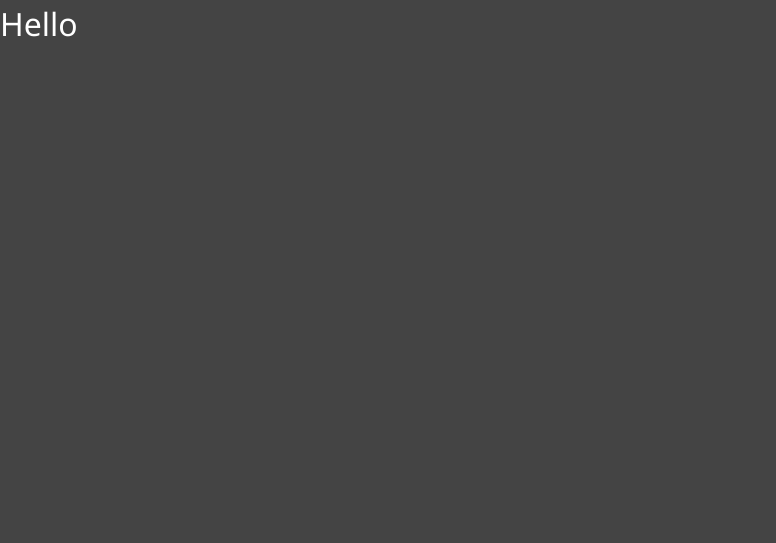
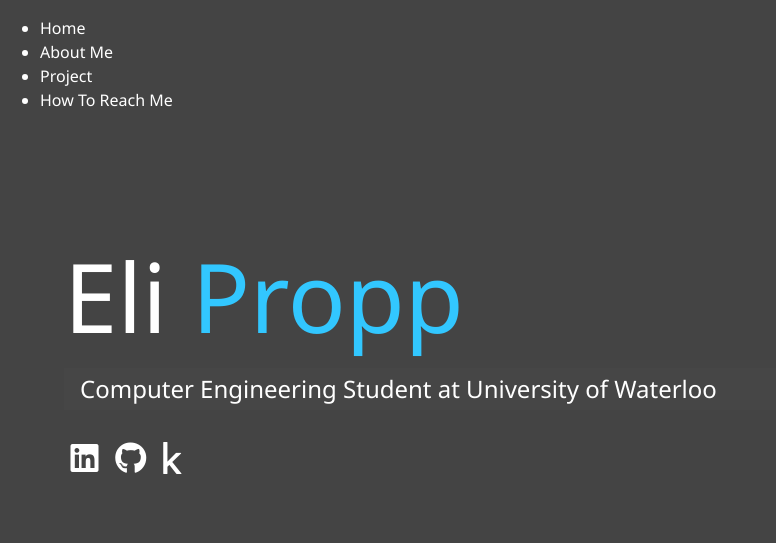
Before and after one commit to elipropp/Website, a website: page dist/index.html in a window 1280 px wide. Shown: the whole page, without its empty margins (0-776 px from the left). Drawn offline with Linux system fonts and the light colour scheme.

Commit message:
Update index.html

```diff
--- a/dist/index.html
+++ b/dist/index.html
@@ -3,11 +3,71 @@
   <head>
     <meta charset="UTF-8" />
     <meta name="viewport" content="width=device-width, initial-scale=1.0" />
+    <link
+      rel="stylesheet"
+      href="https://use.fontawesome.com/releases/v5.2.0/css/all.css"
+      integrity="sha384-hWVjflwFxL6sNzntih27bfxkr27PmbbK/iSvJ+a4+0owXq79v+lsFkW54bOGbiDQ"
+      crossorigin="anonymous"
+    />
     <link rel="stylesheet" href="css/main.css" />
     <title>Personal Website</title>
   </head>
 
   <body>
-    <h1>Hello</h1>
+    <header>
+      <div class="menu-btn">
+        <div class="btn-line"></div>
+        <div class="btn-line"></div>
+        <div class="btn-line"></div>
+      </div>
+
+      <nav class="menu">
+        <div class="menu-branding">
+          <div class="portrait"></div>
+        </div>
+        <ul class="menu-nav">
+          <li class="nav-item">
+            <a href="/" class="nav-link">
+              Home
+            </a>
+          </li>
+          <li class="nav-item">
+            <a href="/about.html" class="nav-link">
+              About Me
+            </a>
+          </li>
+          <li class="nav-item">
+            <a href="/projects.html" class="nav-link">
+              Project
+            </a>
+          </li>
+          <li class="nav-item">
+            <a href="/contact.html" class="nav-link">
+              How To Reach Me
+            </a>
+          </li>
+        </ul>
+      </nav>
+    </header>
+
+    <main id="home">
+      <h1 class="lg-heading">Eli<span class="text-secondary"> Propp</span></h1>
+      <h2 class="sm-heading">
+        Computer Engineering Student at University of Waterloo
+      </h2>
+      <div class="icons">
+        <a href="#!">
+          <i class="fab fa-linkedin fa-2x"></i>
+        </a>
+        <a href="#!">
+          <i class="fab fa-github fa-2x"></i>
+        </a>
+        <a href="#!">
+          <i class="fab fa-kaggle fa-2x"></i>
+        </a>
+      </div>
+    </main>
+
+    <script src="js/main.js"></script>
   </body>
 </html>
```
